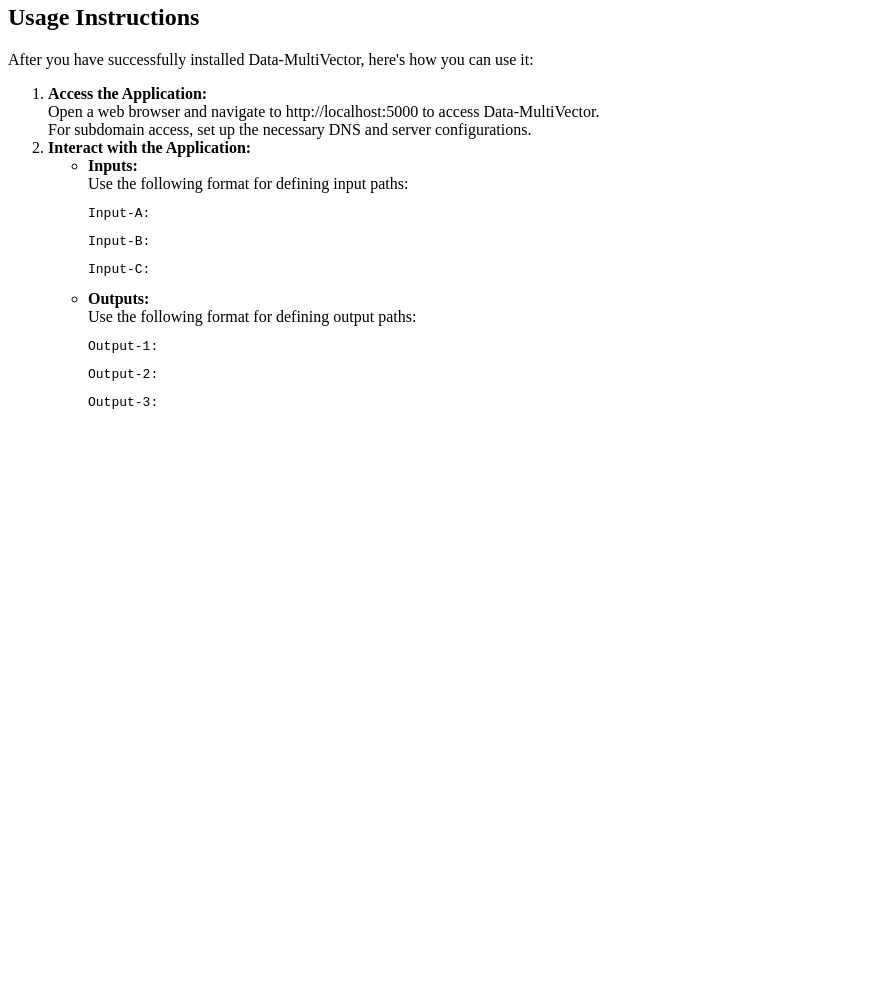
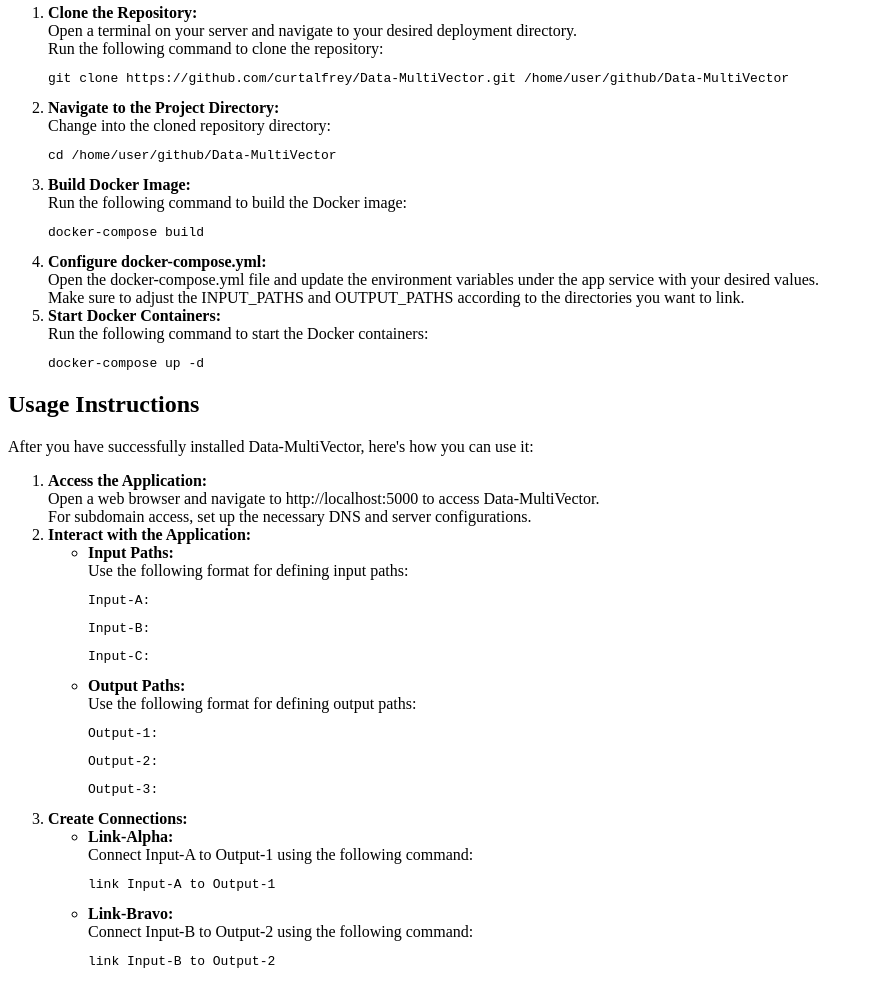
Before and after one commit to curtalfrey/Data-MultiVector, a plain HTML site: page documentation.html in a window 1280 px wide. Shown: the part 123-1108 px from the top of the page, without its empty margins (0-873 px from the left). Before the commit the page ends 800 px from the top, so only its background shows below. Drawn offline with Linux system fonts and the light colour scheme.

Commit message:
Update documentation.html

```diff
--- a/documentation.html
+++ b/documentation.html
@@ -8,7 +8,27 @@
 
     <h2>Installation Instructions (Docker)</h2>
     <ol>
-        <!-- ... (installation steps remain the same) ... -->
+        <li><strong>Clone the Repository:</strong><br>
+            Open a terminal on your server and navigate to your desired deployment directory.<br>
+            Run the following command to clone the repository:
+            <pre><code>git clone https://github.com/curtalfrey/Data-MultiVector.git /home/user/github/Data-MultiVector</code></pre>
+        </li>
+        <li><strong>Navigate to the Project Directory:</strong><br>
+            Change into the cloned repository directory:
+            <pre><code>cd /home/user/github/Data-MultiVector</code></pre>
+        </li>
+        <li><strong>Build Docker Image:</strong><br>
+            Run the following command to build the Docker image:
+            <pre><code>docker-compose build</code></pre>
+        </li>
+        <li><strong>Configure docker-compose.yml:</strong><br>
+            Open the docker-compose.yml file and update the environment variables under the app service with your desired values.<br>
+            Make sure to adjust the INPUT_PATHS and OUTPUT_PATHS according to the directories you want to link.
+        </li>
+        <li><strong>Start Docker Containers:</strong><br>
+            Run the following command to start the Docker containers:
+            <pre><code>docker-compose up -d</code></pre>
+        </li>
     </ol>
 
     <h2>Usage Instructions</h2>
@@ -20,17 +40,37 @@
         </li>
         <li><strong>Interact with the Application:</strong><br>
             <ul>
-                <li><strong>Inputs:</strong><br>
+                <li><strong>Input Paths:</strong><br>
                     Use the following format for defining input paths:
                     <pre><code>Input-A:</code></pre>
                     <pre><code>Input-B:</code></pre>
                     <pre><code>Input-C:</code></pre>
-                    <!-- Continue for other inputs -->
+                    <!-- Continue for Input-D to Input-J -->
                 </li>
-                <li><strong>Outputs:</strong><br>
+                <li><strong>Output Paths:</strong><br>
                     Use the following format for defining output paths:
                     <pre><code>Output-1:</code></pre>
                     <pre><code>Output-2:</code></pre>
                     <pre><code>Output-3:</code></pre>
-                    <!-- Continue for other outputs -->
-                </
+                    <!-- Continue for Output-4 to Output-10 -->
+                </li>
+            </ul>
+        </li>
+        <li><strong>Create Connections:</strong><br>
+            <ul>
+                <li><strong>Link-Alpha:</strong><br>
+                    Connect Input-A to Output-1 using the following command:
+                    <pre><code>link Input-A to Output-1</code></pre>
+                </li>
+                <li><strong>Link-Bravo:</strong><br>
+                    Connect Input-B to Output-2 using the following command:
+                    <pre><code>link Input-B to Output-2</code></pre>
+                </li>
+                <!-- Continue for Link-Charlie to Link-Juliett -->
+            </ul>
+        </li>
+        <!-- ... (other usage instructions remain the same) ... -->
+    </ol>
+
+</body>
+</html>
```
